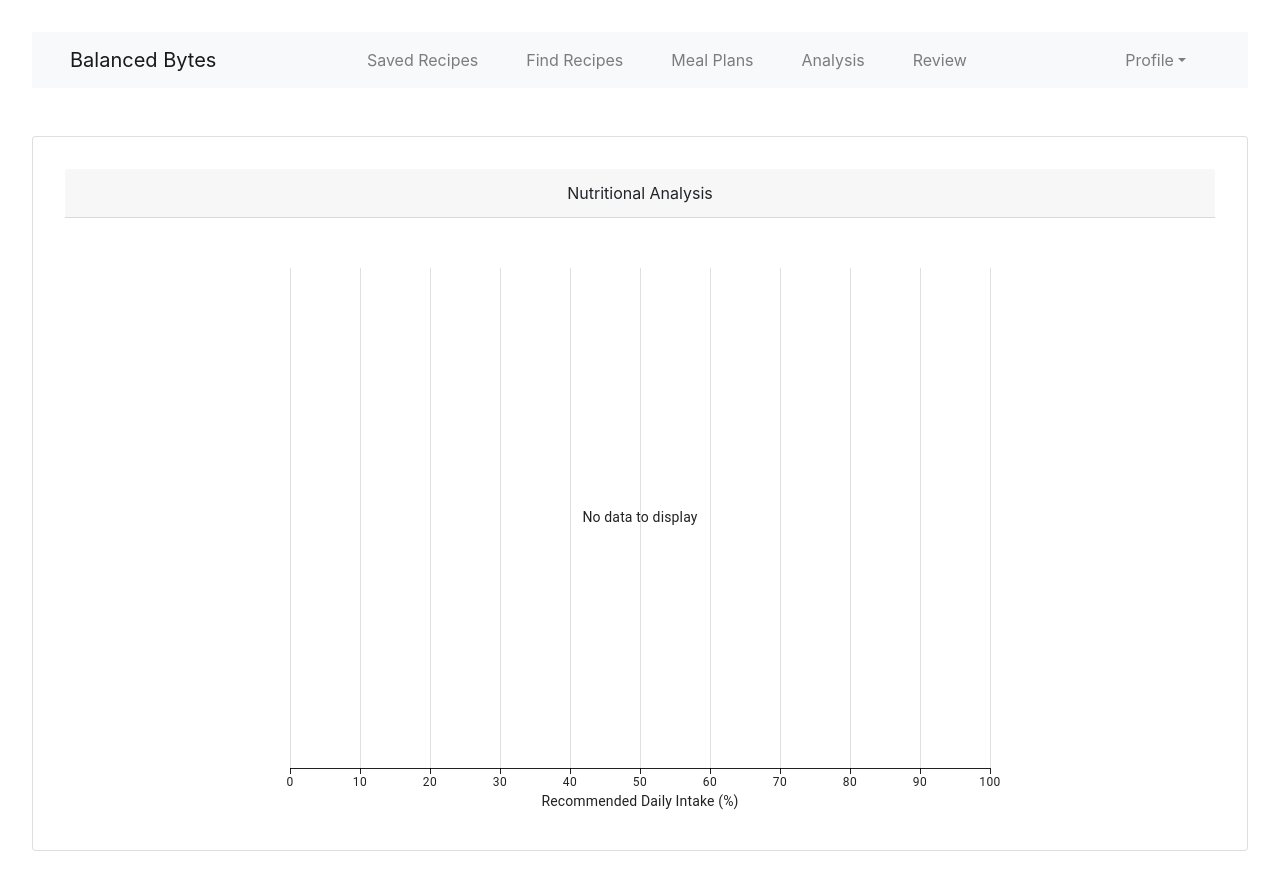
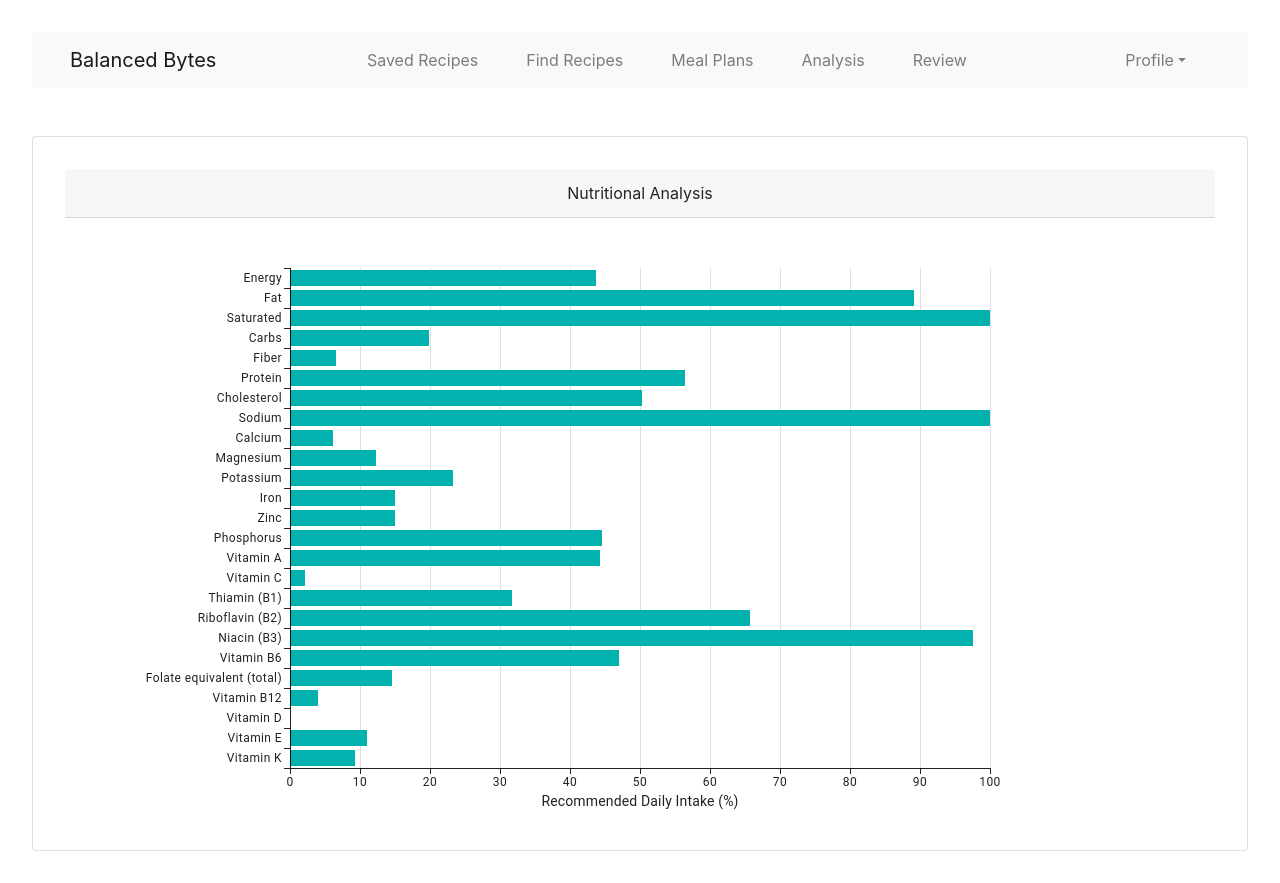
Before and after one commit to ALLHUBS-Jan-2024-Liftoff/Byte-Bandits, a React (Vite) app in the folder bandits-ui/: page /analysis in a window 1280 px wide. Built offline with nearby package versions, Linux system fonts and the light colour scheme; sample sign-in values are in the browser's storage.

Commit message:
As functional as its going to be for the demo!

```diff
--- a/bandits-ui/src/App.jsx
+++ b/bandits-ui/src/App.jsx
@@ -26,6 +26,7 @@ import AuthLight from "./components/otherComponents/AuthLight.jsx";
 import PrivateRoute from "./services/PrivateRoute"; // Import PrivateRoute component
 import ReviewMeal from "./components/Home/ReviewMeal.jsx";
 import Button from '@mui/material/Button';
+import NutriChart from "./components/Analysis/NutriChart.jsx";
 
 const theme = createTheme({
   components: {
@@ -181,7 +182,7 @@ function App() {
               path="/analysis"
               element={
                 <PrivateRoute authenticated={authenticated}>
-                  <AnalysisPage />
+                  <NutriChart />
                 </PrivateRoute>
               }
             />
--- a/bandits-ui/src/components/Analysis/NutriChart.jsx
+++ b/bandits-ui/src/components/Analysis/NutriChart.jsx
@@ -775,7 +775,7 @@ export default function NutriChart() {
   }
 
   // console.log(iterate(chartRecipe.recipe.totalDaily));
-  // let dataToChart = iterate(chartRecipe.recipe.totalDaily);
+  let dataToChart = iterate(chartRecipe.recipe.totalDaily);
   // console.log(dataToChart);
 
   const chartSetting = {
@@ -799,6 +799,14 @@ export default function NutriChart() {
   const valueFormatter = value => `${parseFloat(value.toFixed(2))}%`
 
   return (
+    <div className="mt-5 px-0 container-fluid">
+      <div className="card">
+        <div className="card-header">Nutritional Analysis</div>
+        <div style={{
+          display: 'flex',
+          alignItems: 'center',
+          justifyContent: 'center',
+        }}>
           <BarChart
             dataset={chartData}
             yAxis={[{ scaleType: 'band', dataKey: 'label' }]}
@@ -807,5 +815,8 @@ export default function NutriChart() {
             grid={{ vertical: true }}
             {...chartSetting}
           />
+        </div>
+      </div>
+    </div>
   );
 }
```
Lines whose indentation alone changed are shown as unchanged.
